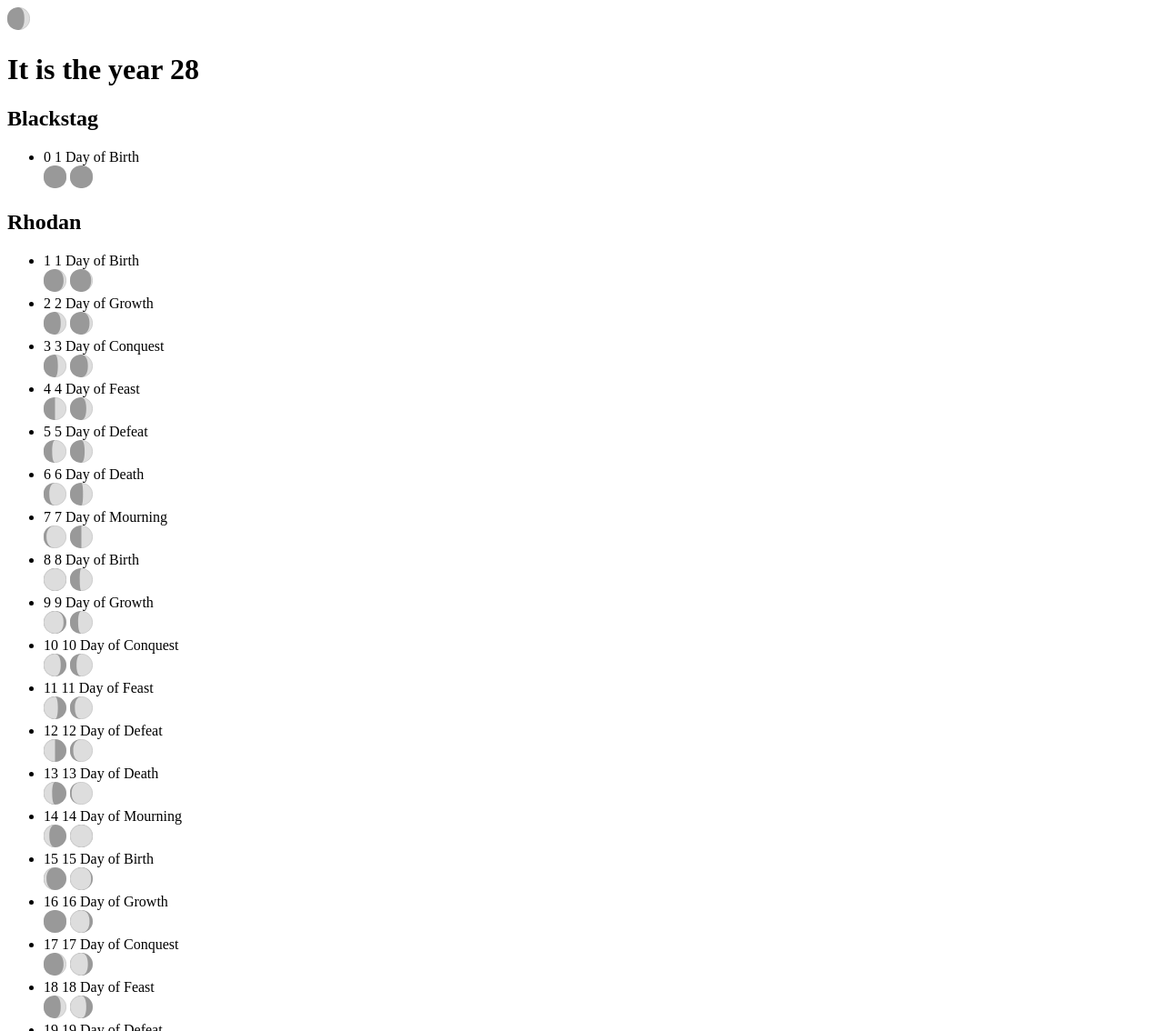
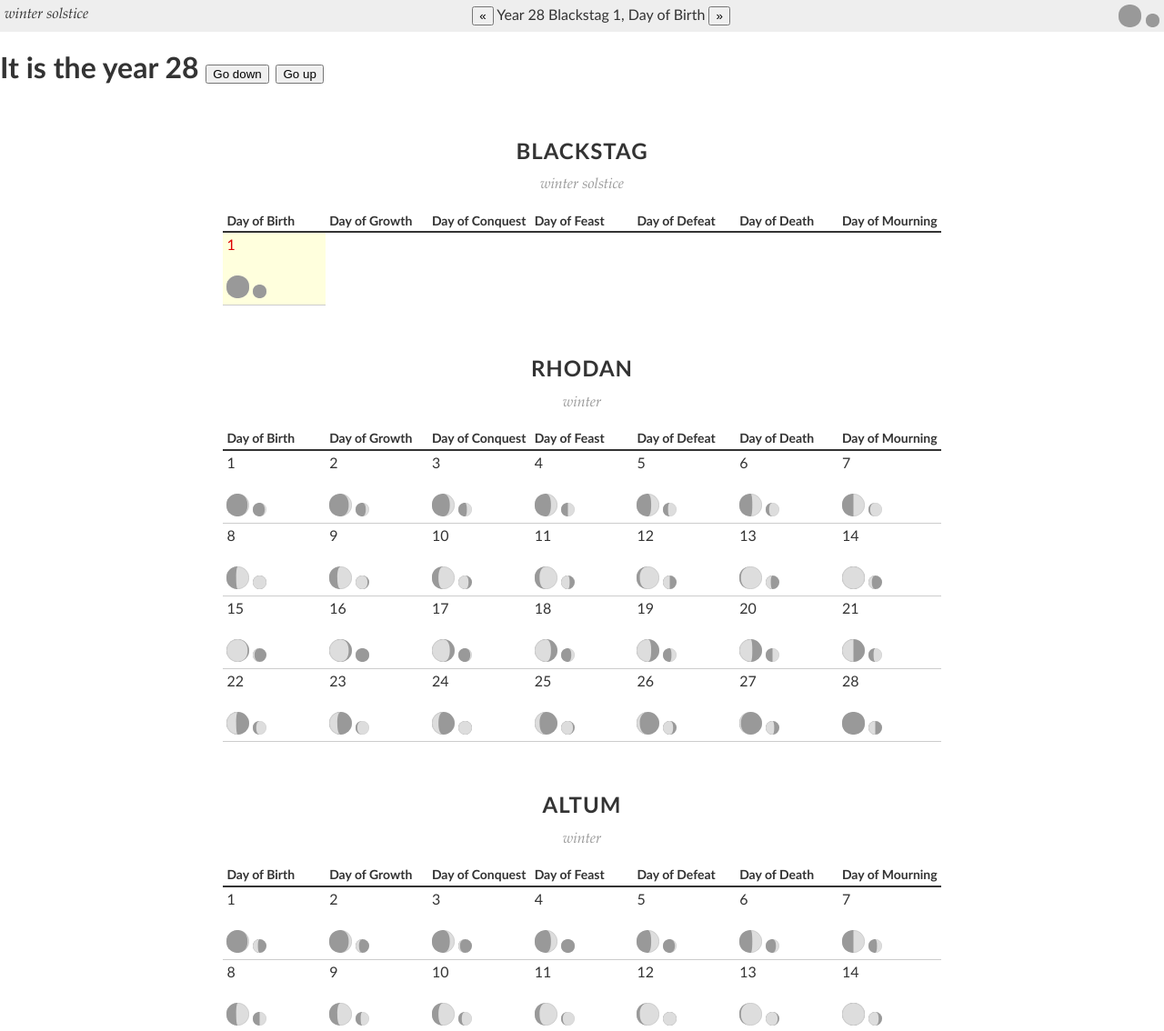
Before and after one commit to stormreaever/dnd-cal, a plain HTML site: page index.html in a window 1280 px wide. Shown: the top 1134 px of the page at 91% size. Drawn offline with nearby package versions, Linux system fonts and the light colour scheme; some packages are replaced by stand-ins of ours.

Commit message:
select and navigate between days

```diff
--- a/app.js
+++ b/app.js
@@ -1,28 +1,80 @@
 var app = angular.module('calApp', ['ngSanitize']);
 app.controller('calCtrl', function($scope, $http) {
 
+  $scope.data_cal = {}
   $scope.cal = {};
   $scope.i = 0;
+
+  $scope.selected = {};
 
 
   getData('calendar.json');
 
   function getData(url) {
     $http.get(url).then(function (response) {
-      cal = response.data;
+      data_cal = response.data;
+      $scope.data_cal = data_cal;
 
-      var abs_day = 0;
-      for ( var i = 0; i < cal.months.length; i++ ) {
-        // cal.months[i];
-      }
+      cal = data_cal;
 
       var calendar = Calendar(cal);
 
       $scope.cal = calendar.parse(cal);
+      $scope.selectDayById(0);
     });
   };
 
-  $scope.draw_moon = function(phase){
+  $scope.selectDay = function(day, month) {
+    $scope.selected.month = month;
+    $scope.selected.day = day;
+    $scope.selected.id = day.day_of_year;
+  }
+  $scope.selectDayById = function(id) {
+    console.log(id);
+
+    if (id < 0) {
+      $scope.setYear($scope.data_cal.year - 1);
+      id = $scope.cal.total_days - 1;
+    }
+    if (id >= $scope.cal.total_days) {
+      $scope.setYear($scope.data_cal.year + 1);
+      id = 0;
+    }
+
+    var cal = $scope.cal;
+
+    // find month that has that day and day object
+    for (var i = 0; i < cal.months.length; i ++) {
+
+      for (var j = 0; j < cal.months[i].days.length; j++) {
+        if (cal.months[i].days[j].day_of_year == id) {
+          month = cal.months[i];
+          day = cal.months[i].days[j];
+
+          $scope.selected.month = month;
+          $scope.selected.day = day;
+          $scope.selected.id = id;
+          console.log($scope.selected);
+        }
+      }
+    }
+
+  }
+
+  $scope.setYear = function(new_year) {
+    console.log($scope.data_cal);
+    data_cal = $scope.data_cal;
+    data_cal.year = new_year;
+
+    var calendar = Calendar(data_cal);
+
+    $scope.cal = calendar.parse(data_cal);
+
+    $scope.selectDayById(0);
+    console.log($scope.cal);
+  }
+
+  $scope.draw_moon = function(phase, size){
     if ( isNaN(phase) || phase < 0 || phase >= 1 ) {
       console.log('phase ' + phase + ' is not good');
       return false;
@@ -43,7 +95,7 @@ app.controller('calCtrl', function($scope, $http) {
     phase = 100 - (phase * 100);
 
     var svg_str = '' +
-      '<svg width=25 height=25 viewbox="0 0 100 100">' +
+      '<svg width=' + size + ' height=' + size + ' viewbox="0 0 100 100">' +
         '<!-- draw bg moon -->' +
         '<circle cx="50" cy="50" r="50" ' +
         'fill="' + colors.background + '"/>' +
@@ -73,45 +125,62 @@ app.controller('calCtrl', function($scope, $http) {
     Calendar.get_total_days = function(cal) {
       var total_days = 0;
       cal.months.forEach(function(month) {
-        total_days += month.days;
+        total_days += month.days_num;
       });
       return total_days;
     }
 
     // return an object that elaborates on each day of the calendar.
-    Calendar.parse = function(cal) {
+    Calendar.parse = function(calendar) {
+      var cal = calendar;
       var month = 0;
       var i = 0;
       var total_days = Calendar.get_total_days(cal);
+      cal.total_days = total_days;
 
       // for each month, create a day object with the following properties:
       // day_of_week, day_of_year
       for (var j = 0; j < cal.months.length; j++) {
+        var weeks = [];
         var days = [];
-        for (var k = 0; k < cal.months[j].days; k++) {
+        var week = [];
+
+        for (var k = 0; k < cal.months[j].days_num; k++) {
           var day = {
+            number: k + 1,
             day_of_week: cal.week_days[k % cal.week_days.length],
             day_of_year: i,
-            moons: []
+            moons: [],
+            lunar_event: false
           };
+
+          // check if there's a lunar event on this day
           var lunar_event = true;
           for (var l = 0; l < cal.moons.length; l ++ ) {
             day.moons[l] = {
               'phase': ( (i + cal.year * total_days) % cal.moons[l].period) / cal.moons[l].period,
-              'name': cal.moons[l].name
+              'name': cal.moons[l].name,
+              'size': cal.moons[l].size
             };
             if (day.moons[l].phase % 0.5 != 0) {
               lunar_event = false;
             }
           }
           if (lunar_event == true) {
-            console.log(day);
+            day.lunar_event = true;
           }
+          // put this day into a week
+          var week_number = Math.floor((day.number - 1) / (cal.week_days.length));
+          if ( weeks[week_number] === undefined ) {
+            weeks[week_number] = [];
+          }
+          weeks[week_number].push(day);
 
           days.push(day);
           i ++;
         }
         cal.months[j].days = days;
+        cal.months[j].weeks = weeks;
       }
 
       return cal;
--- a/calendar.json
+++ b/calendar.json
@@ -12,80 +12,98 @@
   ],
   "moons" : [
     {
+      "name": "Donnulan",
+      "offset": 0,
+      "period": 28,
+      "size": 25
+    },
+    {
       "name": "Eretria",
       "offset": 0,
-      "period": 16
-    },
-    {
-      "name": "Donnulan",
-      "offset": 0,
-      "period": 28
+      "period": 16,
+      "size": 15
     }
   ],
   "months" : [
     {
       "name" : "Blackstag",
-      "days" : 1
+      "season" : "winter solstice",
+      "days_num" : 1
     },
     {
       "name" : "Rhodan",
-      "days" : 28
+      "season" : "winter",
+      "days_num" : 28
     },
     {
       "name" : "Altum",
-      "days" : 28
+      "season" : "winter",
+      "days_num" : 28
     },
     {
       "name" : "Donnulus",
-      "days" : 28
+      "season" : "winter",
+      "days_num" : 28
     },
     {
       "name" : "Farmerstag",
-      "days" : 1
+      "season" : "spring equinox",
+      "days_num" : 1
     },
     {
       "name" : "Vastan",
-      "days" : 28
+      "season" : "spring",
+      "days_num" : 28
     },
     {
       "name" : "Deran",
-      "days" : 28
+      "season" : "spring",
+      "days_num" : 28
     },
     {
       "name" : "Eretrius",
-      "days" : 28
+      "season" : "spring",
+      "days_num" : 28
     },
     {
       "name" : "Kingstag",
-      "days" : 1
+      "season" : "summer solstice",
+      "days_num" : 1
     },
     {
       "name" : "Voran",
-      "days" : 28
+      "season" : "summer",
+      "days_num" : 28
     },
     {
       "name" : "Ogonan",
-      "days" : 28
+      "season" : "summer",
+      "days_num" : 28
     },
     {
       "name" : "Stolus",
-      "days" : 28
+      "season" : "summer",
+      "days_num" : 28
     },
     {
       "name" : "Sacrestag",
-      "days" : 1
+      "season" : "autumn equinox",
+      "days_num" : 1
     },
     {
       "name" : "Calamus",
-      "days" : 28
+      "season" : "autumn",
+      "days_num" : 28
     },
     {
       "name" : "Mortus",
-      "days" : 28
+      "season" : "autumn",
+      "days_num" : 28
     },
     {
       "name" : "Sorrus",
-      "days" : 28
+      "season" : "autumn",
+      "days_num" : 28
     }
   ]
 
--- a/index.html
+++ b/index.html
@@ -30,24 +30,55 @@
 
     <div ng-app="calApp" ng-controller="calCtrl">
 
-      <h1>It is the year {{ cal.year }}</h1>
-
-      <div ng-repeat="month in cal.months">
-        <h2>{{ month.name }}</h2>
-        <ul>
-        <li ng-repeat="day in month.days">
-          {{ day.day_of_year }}
-          {{ $index + 1 }}
-          {{ day.day_of_week }}
-          <br />
-          <span ng-repeat="moon in day.moons">
+      <div class="info-bar">
+        <div class="season">{{ selected.month.season }}</div>
+        <div class="moons">
+          <span ng-repeat="moon in selected.day.moons">
             <ng-bind-html
-              ng-bind-html="draw_moon(moon.phase)">
+              ng-bind-html="draw_moon(moon.phase, moon.size)">
             </ng-bind-html>
           </span>
-        </li>
+        </div>
+        <div class="date">
+          <button ng-click="selectDayById(selected.id - 1)">&laquo;</button>
+          Year {{ cal.year }} {{ selected.month.name }} {{ selected.day.number }}, {{ selected.day.day_of_week }}
+          <button ng-click="selectDayById(selected.id + 1)">&raquo;</button></div>
+      </div>
+
+      <h1>It is the year {{ cal.year }}
+      <button ng-click="setYear(cal.year - 1)">Go down</button>
+      <button ng-click="setYear(cal.year + 1)">Go up</button>
+
+      </h1>
+
+      <table ng-repeat="month in cal.months">
+        <caption>
+          <h2>{{ month.name }}</h2>
+          <p class="season">{{ month.season }}</p>
+        </caption>
+        <tr>
+          <th ng-repeat="week_day in cal.week_days">
+            {{ week_day }}
+          </th>
+        </tr>
+        <tr ng-repeat="week in month.weeks">
+          <td
+          ng-repeat="day in week"
+          ng-click="selectDay(day, month)"
+          ng-class="{'lunar-event': day.lunar_event, 'selected': day.day_of_year==selected.id}">
+
+            <div class="day-number">{{ day.number }}</div>
+
+            <span ng-repeat="moon in day.moons">
+              <ng-bind-html
+                ng-bind-html="draw_moon(moon.phase, moon.size)">
+              </ng-bind-html>
+            </span>
+
+          </td>
+        </tr>
       </ul>
-      </div>
+    </table>
 
     </div>
 
--- a/style.css
+++ b/style.css
@@ -0,0 +1,81 @@
+* {
+  box-sizing: border-box;
+}
+
+html, body {
+  margin: 0;
+  padding: 0;
+}
+body {
+  font: 16px/1.4 "gill sans";
+  color: #333;
+}
+table {
+  margin: 2em auto;
+  border-collapse: collapse;
+}
+th {
+  font-size: 14px;
+  text-align: left;
+  border-bottom: 2px solid #333;
+}
+td, th {
+  width: calc(100% / 7);
+  padding: 2px 4px;
+}
+td {
+  border-bottom: 1px solid #ccc;
+}
+td.lunar-event {
+  background: #ffd;
+}
+td.selected {
+  color: #d00;
+}
+
+caption {
+  /*border-top: 1px solid #ccc;*/
+}
+caption h2 {
+  text-transform: uppercase;
+  letter-spacing: 1px;
+  margin-bottom: 10px;
+}
+caption .season {
+  font-family: palatino;
+  font-style: italic;
+  color: #999;
+  margin-top: 10px;
+}
+.day-number {
+  margin-bottom: 1.4em;
+}
+
+.info-bar {
+  position: fixed;
+  background: #eee;
+  width: 100%;
+  top: 0;
+  min-height: 20px;
+  padding: 5px;
+}
+.info-bar .season {
+  float: left;
+  font-family: palatino;
+  font-style: italic;
+}
+.info-bar .moons {
+  float: right;
+}
+.info-bar .moons svg {
+  display: block;
+  float: left;
+  margin-left: 5px;
+}
+.info-bar .moons > span:last-child svg {
+  margin-top: 10px;
+}
+.info-bar .date {
+  text-align: center;
+  width: 100%;
+}
```
